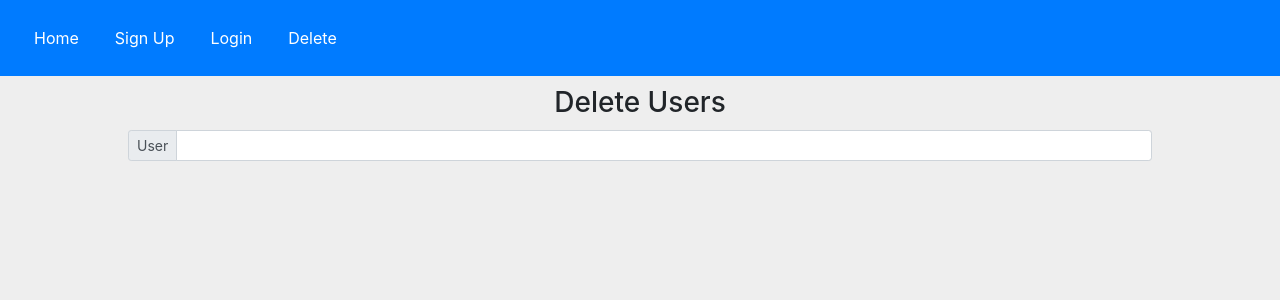
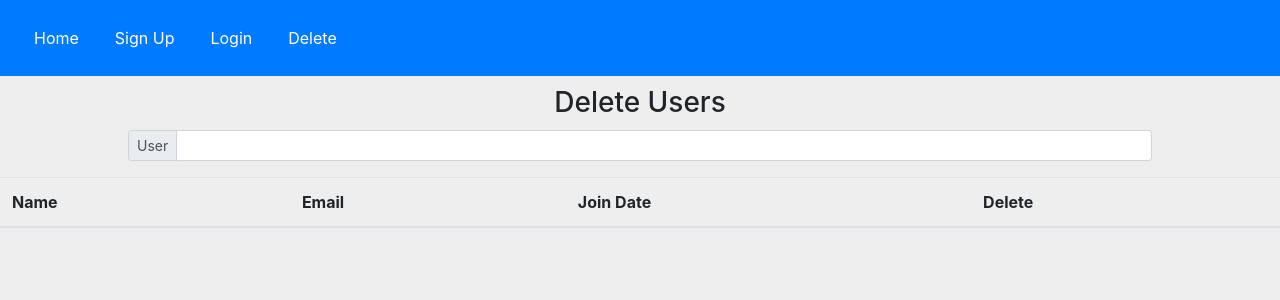
Before and after one commit to ignaspa/CheckIn_csc309, a React (Create React App) app in the folder client/: page /delete in a window 1280 px wide. Shown: the top 300 px of the page. Built offline with nearby package versions, Linux system fonts and the light colour scheme.

Commit message:
displaying list of names

```diff
--- a/client/src/components/Delete.js
+++ b/client/src/components/Delete.js
@@ -95,10 +95,7 @@ export default class Delete extends Component {
     constructor(props) {
         super(props);
         this.state = {
-            query: "",
-            results: [],
-            loading: false
-
+            results: []
         }
         this.handleOnChange = this.handleOnChange.bind(this);
     }
@@ -117,7 +114,7 @@ export default class Delete extends Component {
                     </div>
                     <input type="text" className="form-control" aria-label="Small" aria-describedby="inputGroup-sizing-sm" onChange={this.handleOnChange} />
                 </div>
-
+                <ResultsTable results={this.state.results} />
             </div>
         );
     }
@@ -125,12 +122,61 @@ export default class Delete extends Component {
     handleOnChange = (event) => {
         console.log("I am changing")
         console.log(event.target.value)
-        this.setState({results: []});
-        for(let i = 0; i < USER_DATA.length; i++){
-            if(USER_DATA[i].name.includes(event.target.value)){
-                this.setState({results: results.push(USER_DATA[i])});
+        if (event.target.value === "") {
+            return;
+        }
+        this.setState({ results: [] });
+        let newResults = [];
+        for (let i = 0; i < USER_DATA.length; i++) {
+            if (USER_DATA[i].name.includes(event.target.value)) {
+                newResults.push(USER_DATA[i]);
+            }
+        }
+        this.setState({ results: newResults });
+        console.log(this.state.results);
+    }
+
+    changeUserStatus(userID) {
+        for (let i = 0; i < USER_DATA.length; i++) {
+            if (USER_DATA[i].id === userID) {
+               USER_DATA.pop(i);
             }
         }
     }
 
 }
+
+function ResultsTable(props) {
+    const matchedUsers = props.results.map(user => (
+        <tr key={user.id}>
+            <td>{user.name}</td>
+            <td>{user.email}</td>
+            <td>{user.joinDate}</td>
+            <td>
+                <button
+                    onClick={() => props.changeUserStatus(user.id)}
+                    className="btn btn-danger">
+                    Delete
+              </button>
+            </td>
+            )}
+        </tr>
+    ));
+    return (
+        <div>
+            <table class="table">
+                <thead>
+                    <tr>
+                        <th scope="col">Name</th>
+                        <th scope="col">Email</th>
+                        <th scope="col">Join Date</th>
+                        <th scope="col">Delete</th>
+                    </tr>
+                </thead>
+                <tbody>
+                {matchedUsers}
+                </tbody>
+            </table>
+        </div>
+    );
+}
```
